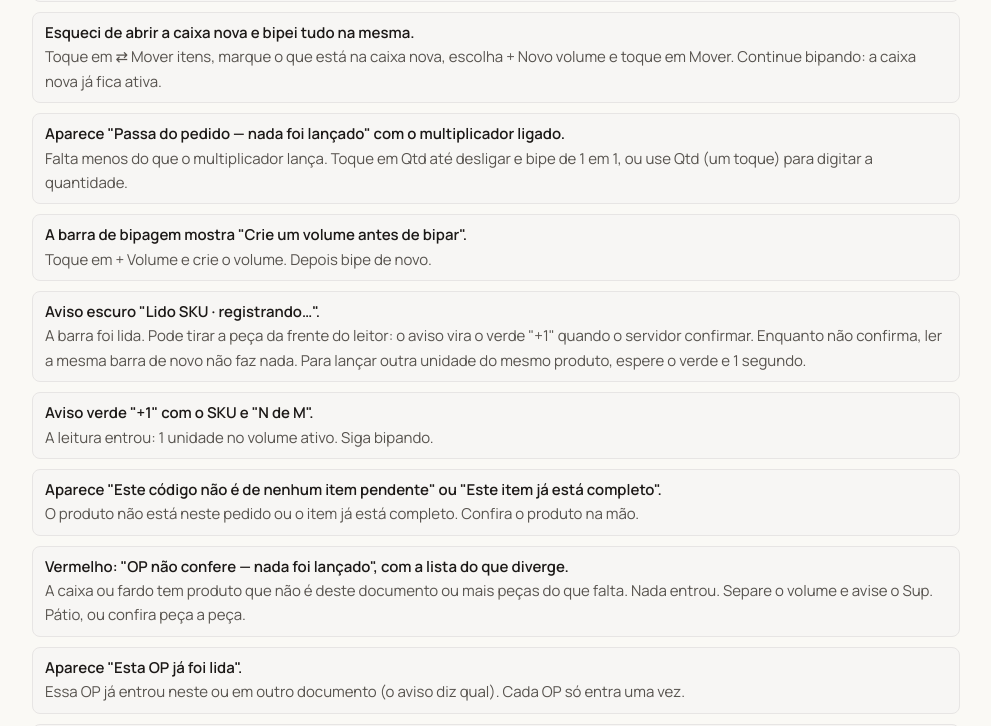
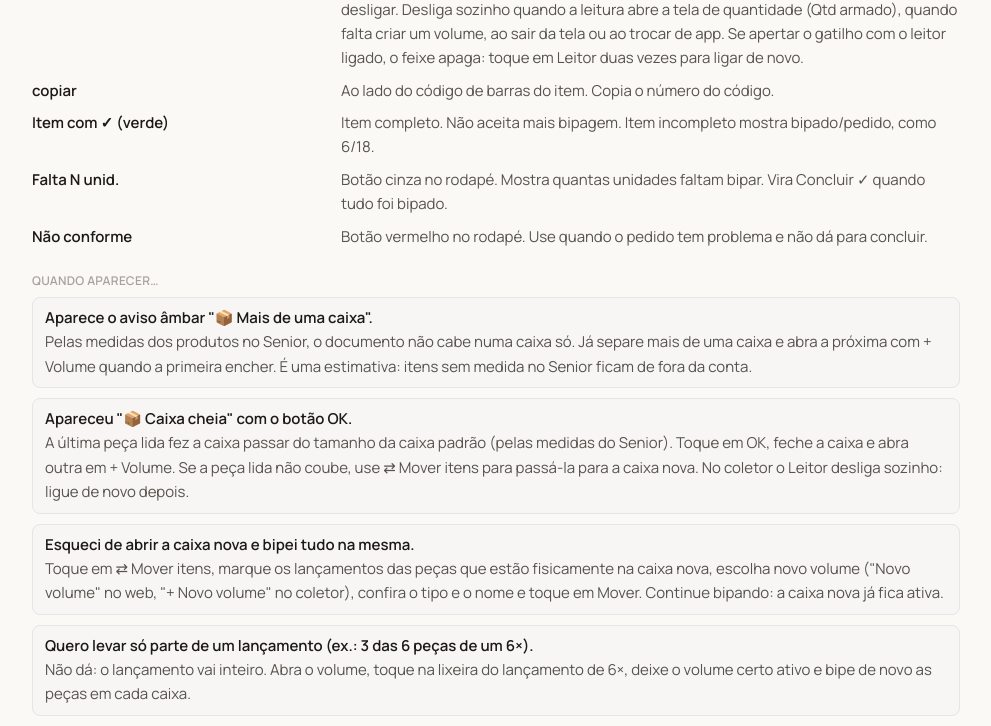
Before and after one commit to ti10altomax/picking_packing, a Next.js app in the folder frontend/: page /ajuda in a window 1280 px wide. Shown: the part 9434-10160 px from the top of the page, without its empty margins (288-1279 px from the left). Built offline with nearby package versions, Linux system fonts and the light colour scheme.

Commit message:
docs(ajuda): mover itens entre volumes explicado na conferência, em Conferidos e em Fechamentos

```diff
--- a/frontend/content/ajuda/conferencia-pedido.ts
+++ b/frontend/content/ajuda/conferencia-pedido.ts
@@ -67,7 +67,22 @@ export const conferenciaPedido: AjudaTela = {
     {
       nome: '⇄ Mover itens',
       descricao:
-        'Ao lado de "Volumes". Para quando bipou na caixa errada ou esqueceu de abrir a caixa nova. Marque os lançamentos, escolha o volume de destino ou + Novo volume e toque em Mover. O lançamento vai inteiro, sem bipar de novo. O destino fica como volume ativo. Volume que ficar vazio some. Caixa ou fardo de OP não entra.',
+        'Ao lado de "Volumes (N)", no web e no coletor. Passa lançamentos já bipados de um volume para outro sem apagar e sem bipar de novo: para quando bipou na caixa errada ou esqueceu de abrir a caixa nova. Só aparece com o documento Em conferência (azul) e quando existe pelo menos um volume com lançamento que não seja de OP. Como fazer: toque em ⇄ Mover itens, marque os lançamentos, escolha o destino em "Mover para" (um volume que já existe ou um volume novo) e toque em Mover. As quantidades do pedido e a barra de progresso não mudam: só muda a caixa onde a peça está.',
+    },
+    {
+      nome: 'Janela de mover: marcar lançamentos',
+      descricao:
+        'Mostra todos os volumes com os lançamentos (SKU e quantidade, ex.: 6×). Toque no lançamento para marcar; toque de novo para desmarcar. Pode marcar lançamentos de volumes diferentes ao mesmo tempo. O lançamento vai inteiro: um lançamento de 6× vai com as 6 peças, não dá para levar só parte. No web, a caixa de marcar no título do volume marca ou desmarca todos os lançamentos dele de uma vez; no coletor, marque um por um. Volume de OP aparece apagado com "fábrica · não move" e não deixa marcar. No web a janela se chama "Mover itens entre volumes"; no coletor, "Mover itens".',
+    },
+    {
+      nome: 'Mover para: volume existente ou novo volume',
+      descricao:
+        'Escolha para onde vão os marcados. No web é uma lista ("Novo volume" e os volumes do documento); no coletor são botões ("+ Novo volume" e os volumes). Com novo volume, escolha caixa, fardo ou outro e confira o identificador: o sistema já sugere o próximo número (ex.: "Caixa 3") e você pode trocar. O volume novo nasce aberto, igual ao do + Volume, e você continua bipando nele. Volume de OP não aparece como destino.',
+    },
+    {
+      nome: 'Mover N (verde) e Cancelar',
+      descricao:
+        'O número no botão é quantos lançamentos estão marcados. Fica apagado enquanto nada está marcado ou quando o destino é o mesmo volume de onde os marcados vieram. Depois de mover: aviso verde "N lançamento(s) movido(s)", o volume de destino vira o volume ativo e o volume de onde tudo saiu, se ficou vazio, é apagado sozinho. Cancelar fecha a janela sem mudar nada.',
     },
     {
       nome: 'Qtd',
@@ -117,7 +132,27 @@ export const conferenciaPedido: AjudaTela = {
     },
     {
       quando: 'Esqueci de abrir a caixa nova e bipei tudo na mesma.',
-      oQueFazer: 'Toque em ⇄ Mover itens, marque o que está na caixa nova, escolha + Novo volume e toque em Mover. Continue bipando: a caixa nova já fica ativa.',
+      oQueFazer: 'Toque em ⇄ Mover itens, marque os lançamentos das peças que estão fisicamente na caixa nova, escolha novo volume ("Novo volume" no web, "+ Novo volume" no coletor), confira o tipo e o nome e toque em Mover. Continue bipando: a caixa nova já fica ativa.',
+    },
+    {
+      quando: 'Quero levar só parte de um lançamento (ex.: 3 das 6 peças de um 6×).',
+      oQueFazer: 'Não dá: o lançamento vai inteiro. Abra o volume, toque na lixeira do lançamento de 6×, deixe o volume certo ativo e bipe de novo as peças em cada caixa.',
+    },
+    {
+      quando: 'Não aparece o botão ⇄ Mover itens.',
+      oQueFazer: 'Ele só aparece com a conferência iniciada e com pelo menos um volume com lançamento que não seja de OP. Se o documento já foi concluído, quem move é o Sup. Pátio, pelo web, em Gestão → Conferidos ou Gestão → Fechamentos.',
+    },
+    {
+      quando: 'Na janela de mover, um volume aparece apagado com "fábrica · não move".',
+      oQueFazer: 'É caixa ou fardo fechado da fábrica (OP). Ele não sai do lugar nem recebe lançamento de outro volume. Para corrigir uma OP, use Desfazer OP no volume.',
+    },
+    {
+      quando: 'Botão Mover apagado com o aviso amarelo "Os lançamentos marcados já estão nesse volume." (no coletor: "Os marcados já estão nesse volume.")',
+      oQueFazer: 'O destino escolhido é o mesmo volume de onde os marcados saíram. Escolha outro volume ou novo volume.',
+    },
+    {
+      quando: 'Mensagem em vermelho na janela de mover, como "algum lançamento não pertence a este documento" ou "volume de destino não pertence ao documento".',
+      oQueFazer: 'A tela estava desatualizada (outra pessoa ou outro aparelho mexeu nos volumes). Toque em Cancelar, espere a tela recarregar e faça de novo. Se repetir, avise o Sup. Pátio.',
     },
     {
       quando: 'Aparece "Passa do pedido — nada foi lançado" com o multiplicador ligado.',
@@ -180,7 +215,7 @@ export const conferenciaPedido: AjudaTela = {
     },
     {
       quando: 'Lançou no volume errado.',
-      oQueFazer: 'Abra o volume, toque na lixeira ao lado do lançamento e bipe de novo no volume certo.',
+      oQueFazer: 'Toque em ⇄ Mover itens, marque o lançamento, escolha o volume certo e toque em Mover. Não precisa apagar nem bipar de novo.',
     },
     {
       quando: 'Sobrou mercadoria. Ao tocar em Concluir ✓, a tela pergunta "Sobrou mercadoria?".',
@@ -217,6 +252,7 @@ export const conferenciaPedido: AjudaTela = {
   dicas: [
     'Peça a peça, só bipe. Caixa fechada com muitas unidades: toque em Qtd e bipe uma vez. Vários pacotes iguais: use ×2, ×4, ×6 ou ×12 e confira o número no botão antes de bipar.',
     'Apague só volumes vazios. Com itens, remova os lançamentos antes.',
+    'Esqueceu de abrir a caixa nova? Não apague e não bipe de novo: use ⇄ Mover itens.',
   ],
   relacionadas: ['conferencia', 'login'],
 }
--- a/frontend/content/ajuda/supervisor-conferidos.ts
+++ b/frontend/content/ajuda/supervisor-conferidos.ts
@@ -23,6 +23,7 @@ export const supervisorConferidos: AjudaTela = {
     'Para imprimir a etiqueta de volume, toque em "Etiqueta", escolha a impressora e toque em "Imprimir". Se já foi impressa, o botão vira "Reimprimir" e mostra quando.',
     'Para ver o que aconteceu com o documento, toque em "Histórico".',
     'Para trocar transportadora, frete ou volumes da NF, toque em "Corrigir NF".',
+    'Se o conferente pôs tudo numa caixa só (ou na caixa errada), abra a linha, toque em "⇄ Mover itens entre volumes", marque os lançamentos, escolha em "Mover para:" um volume existente ou "Novo volume" e toque em "Mover". Depois reimprima a etiqueta. Só Sup. Pátio e admin.',
     'Se você é admin e a conferência não vale (teste, documento conferido por engano), toque em "Devolver para Vendas" e confirme. O documento volta a Pendente do zero.',
     'Se a lista tiver mais documentos, toque em "Carregar mais".',
   ],
@@ -76,9 +77,19 @@ export const supervisorConferidos: AjudaTela = {
         'Abre a carta de correção da nota: transportadora, frete e quantidade de volumes. Só aparece para os perfis liberados pelo admin. Veja Cartas de correção.',
     },
     {
-      nome: 'Mover itens entre volumes (dentro da linha aberta)',
+      nome: '⇄ Mover itens entre volumes (dentro da linha aberta)',
       descricao:
-        'O conferente esqueceu de abrir um volume novo e concluiu com tudo numa caixa só? Abra a linha, toque em "Mover itens entre volumes", marque os lançamentos (vão inteiros, sem dividir quantidade) e escolha um volume existente ou "Novo volume". Caixa ou fardo da fábrica (OP) não entra. Volume que ficar vazio some. A etiqueta já impressa fica velha: reimprima pelo botão Etiqueta. Se a quantidade de volumes ficar diferente da NF, o botão vira "Volumes ≠ NF" até a carta de correção. Sup. Pátio e admin.',
+        'Aparece embaixo dos itens agrupados por volume quando você abre a linha. Só para Sup. Pátio e admin (Sup. Vendas não vê) e só se o documento tem pelo menos um volume com lançamento que não seja de OP. Serve para corrigir a montagem dos volumes depois da conferência, sem devolver o documento e sem conferir tudo de novo: o conferente esqueceu de abrir a caixa nova, ou pôs peças na caixa errada. As quantidades conferidas não mudam; só muda em qual volume cada lançamento está.',
+    },
+    {
+      nome: 'Janela "Mover itens entre volumes"',
+      descricao:
+        'Lista cada volume com seus lançamentos (SKU, descrição e quantidade, ex.: 6×). Marque os lançamentos que vão mudar de volume; a caixa no título do volume marca ou desmarca todos dele. O lançamento vai inteiro: não dá para levar só parte da quantidade. Caixa ou fardo da fábrica (OP) aparece apagado com "fábrica · não move": não sai do lugar nem recebe lançamento. Embaixo, "N marcado(s)".',
+    },
+    {
+      nome: 'Mover para: Novo volume ou volume existente',
+      descricao:
+        '"Novo volume" cria mais um volume no documento: escolha Caixa, Fardo ou Outro e, se quiser, escreva o nome em "Identificador (opcional)"; sem nome, ele aparece numerado (ex.: "Caixa 3"). Também dá para escolher um volume que já existe. O volume de onde os lançamentos saíram, se ficar vazio, é apagado sozinho. Toque em "Mover N" para gravar ou em "Cancelar" para sair sem mudar nada.',
     },
     {
       nome: 'Devolver para Vendas (vermelho, só admin)',
@@ -90,6 +101,30 @@ export const supervisorConferidos: AjudaTela = {
     {
       quando: 'Acabou o ribbon ou o papel no meio das etiquetas (ou uma etiqueta rasgou).',
       oQueFazer: 'Troque o ribbon/papel, toque em "Reimprimir" (ou "Etiqueta", se a impressão deu erro e não ficou marcada), escolha "Só alguns" e digite a partir do volume que falhou (ex.: 12-30). Só esses saem de novo, com a mesma numeração.',
+    },
+    {
+      quando: 'Depois de mover, aviso verde "N lançamento(s) movido(s)" com "A etiqueta impressa ficou velha — reimprima pelo botão Etiqueta."',
+      oQueFazer: 'A etiqueta colada nas caixas mostra os volumes antigos. Toque em "Reimprimir" (é o botão Etiqueta depois da primeira impressão), troque as etiquetas das caixas e descarte as velhas. A etiqueta não sai sozinha depois de mover.',
+    },
+    {
+      quando: 'Depois de mover, o aviso diz "Volumes agora diferem da NF — a etiqueta espera a carta de correção." e o botão vira "Volumes ≠ NF" (âmbar).',
+      oQueFazer: 'A quantidade de volumes mudou e não bate mais com a nota fiscal. Toque em "Corrigir NF" e ajuste a quantidade de volumes. Se a etiqueta ainda não tinha sido impressa, ela sai sozinha quando a carta for autorizada. Se já tinha, toque em "Reimprimir" depois da carta: o sistema nunca reimprime sozinho.',
+    },
+    {
+      quando: 'Antes estava "Volumes ≠ NF" e, depois de mover, os volumes passaram a bater com a NF.',
+      oQueFazer: 'O botão Etiqueta volta a ficar liberado, mas mover não imprime sozinho. Toque em "Etiqueta" (ou "Reimprimir") e imprima.',
+    },
+    {
+      quando: 'Não aparece "⇄ Mover itens entre volumes" na linha aberta.',
+      oQueFazer: 'Seu perfil não é Sup. Pátio nem admin, ou o documento só tem caixas/fardos da fábrica (OP), que não podem ser reorganizados.',
+    },
+    {
+      quando: 'Quero levar só parte de um lançamento para outro volume.',
+      oQueFazer: 'Não dá: o lançamento vai inteiro. Se a divisão das peças for muito diferente, a saída é o admin usar "Devolver para Vendas" e o documento ser conferido de novo.',
+    },
+    {
+      quando: 'Mensagem em vermelho na janela de mover, como "pedido em status ... — só Conferido ou Aguardando fechamento" ou "algum lançamento não pertence a este documento".',
+      oQueFazer: 'O documento mudou desde que a tela abriu (foi devolvido, cancelado ou outra pessoa mexeu nos volumes). Feche a janela, toque em "Atualizar" e confira de novo.',
     },
     {
       quando: 'Nenhum pedido conferido.',
@@ -111,6 +146,7 @@ export const supervisorConferidos: AjudaTela = {
   dicas: [
     '"Devolver para Vendas" não mexe no Senior: a conferência ainda não é gravada lá. Se a etiqueta já estava colada na caixa, descarte-a — ao conferir de novo sai uma etiqueta nova.',
     'Depois de uma carta de correção que troca a transportadora, use "Reimprimir" para a etiqueta sair com o nome novo.',
+    'Conferente esqueceu de abrir a caixa nova? Antes de pensar em "Devolver para Vendas", use "⇄ Mover itens entre volumes": a conferência continua valendo e só a divisão em volumes muda. Cada mudança fica no Histórico como "Volumes reorganizados".',
     'O código de barras da etiqueta é a chave de acesso do DANFE (44 dígitos), a mesma que a transportadora bipa na nota. A mesma chave sai em QR Code no canto direito do rodapé, para leitores 2D e câmeras.',
   ],
   relacionadas: ['supervisor-conferidos-sem-transportadora', 'supervisor-etiquetas', 'supervisor-cartas', 'supervisor-agora', 'admin-impressoras'],
--- a/frontend/content/ajuda/supervisor-fechamentos.ts
+++ b/frontend/content/ajuda/supervisor-fechamentos.ts
@@ -19,6 +19,7 @@ export const supervisorFechamentos: AjudaTela = {
     'Leia cada cartão: número, cliente, sequência, conferente e quem separou.',
     'Confira o quadro "Sobras registradas": mostra a quantidade e o produto que passaram do pedido.',
     'Resolva a sobra no galpão, conforme a regra da empresa.',
+    'Se as peças estão em caixas diferentes do que o sistema mostra (o conferente esqueceu de abrir a caixa nova), toque em "⇄ Mover itens entre volumes", marque os lançamentos, escolha em "Mover para:" um volume existente ou "Novo volume" e toque em "Mover".',
     'Toque em "Fechar e enviar ao Senior" e confirme em "Fechar".',
   ],
   elementos: [
@@ -35,9 +36,14 @@ export const supervisorFechamentos: AjudaTela = {
       descricao: 'Lista "2× produto". A sobra também fica registrada em Gestão → Erros de separação.',
     },
     {
-      nome: 'Mover itens entre volumes',
+      nome: '⇄ Mover itens entre volumes',
       descricao:
-        'Antes de fechar, dá para reorganizar os volumes: marque os lançamentos e mande para outro volume ou para um volume novo (o lançamento vai inteiro). Use quando o conferente esqueceu de abrir um volume. Caixa ou fardo da fábrica (OP) não entra.',
+        'Ao lado de "Fechar e enviar ao Senior". Antes de fechar, corrige a divisão dos volumes sem devolver o pedido: abre a janela com cada volume e seus lançamentos (SKU, descrição e quantidade). Enquanto carrega, o botão mostra "Carregando…". As quantidades conferidas e as sobras não mudam; só muda em qual volume cada lançamento está. Cada mudança fica no Histórico como "Volumes reorganizados".',
+    },
+    {
+      nome: 'Janela "Mover itens entre volumes"',
+      descricao:
+        'Marque os lançamentos que vão mudar de volume; a caixa no título do volume marca ou desmarca todos dele. O lançamento vai inteiro: não dá para levar só parte da quantidade. Em "Mover para:", escolha um volume que já existe ou "Novo volume" (Caixa, Fardo ou Outro, com "Identificador (opcional)"; sem nome, ele aparece numerado, ex.: "Caixa 3"). Toque em "Mover N". O volume de onde os lançamentos saíram, se ficar vazio, é apagado sozinho. Caixa ou fardo da fábrica (OP) aparece apagado com "fábrica · não move" e não entra nem como origem nem como destino.',
     },
     {
       nome: 'Fechar e enviar ao Senior',
@@ -56,6 +62,26 @@ export const supervisorFechamentos: AjudaTela = {
         'Leia o texto. Se o Senior recusou, o pedido continua na lista: tente de novo em alguns minutos e, se persistir, avise a TI.',
     },
     {
+      quando: 'Depois de mover, aviso verde "N lançamento(s) movido(s)".',
+      oQueFazer: 'Os volumes foram reorganizados. O cartão não muda (ele mostra só as sobras). Feche o pedido normalmente: quando a etiqueta sair, ela já mostra os volumes novos.',
+    },
+    {
+      quando: 'A janela de mover mostra "Só há caixas/fardos da fábrica (OP) neste documento — eles não podem ser reorganizados."',
+      oQueFazer: 'Todos os volumes são de OP. Não há o que mover: feche o pedido como está.',
+    },
+    {
+      quando: 'Aviso amarelo "Os lançamentos marcados já estão nesse volume." e o botão Mover apagado.',
+      oQueFazer: 'O destino é o mesmo volume de onde os marcados saíram. Escolha outro volume ou "Novo volume".',
+    },
+    {
+      quando: 'Quero levar só parte de um lançamento para outro volume.',
+      oQueFazer: 'Não dá: o lançamento vai inteiro.',
+    },
+    {
+      quando: '"Não foi possível carregar os volumes." ao tocar em mover, ou mensagem em vermelho na janela, como "pedido em status ... — só Conferido ou Aguardando fechamento".',
+      oQueFazer: 'O pedido mudou desde que a tela abriu (foi fechado, cancelado ou outra pessoa mexeu). Feche a janela, toque em "Atualizar" e confira de novo.',
+    },
+    {
       quando: 'O pedido some da lista',
       oQueFazer: 'Foi fechado por outra pessoa ou cancelado no Senior. Veja Gestão → Conferidos ou Cancelados.',
     },
@@ -63,6 +89,7 @@ export const supervisorFechamentos: AjudaTela = {
   dicas: [
     'A sequência não fica presa por causa de um pedido aguardando fechamento: ela pode ser concluída mesmo assim.',
     'Para ver o histórico de sobras e faltas, use Gestão → Erros de separação.',
+    'Vai mover volumes? Faça antes de fechar: a etiqueta sai ao fechar e, se mover depois, ela precisa ser reimpressa em Gestão → Conferidos.',
   ],
   relacionadas: ['supervisor-erros', 'supervisor-sequencia', 'supervisor-conferidos', 'conferencia-pedido'],
 }
```
